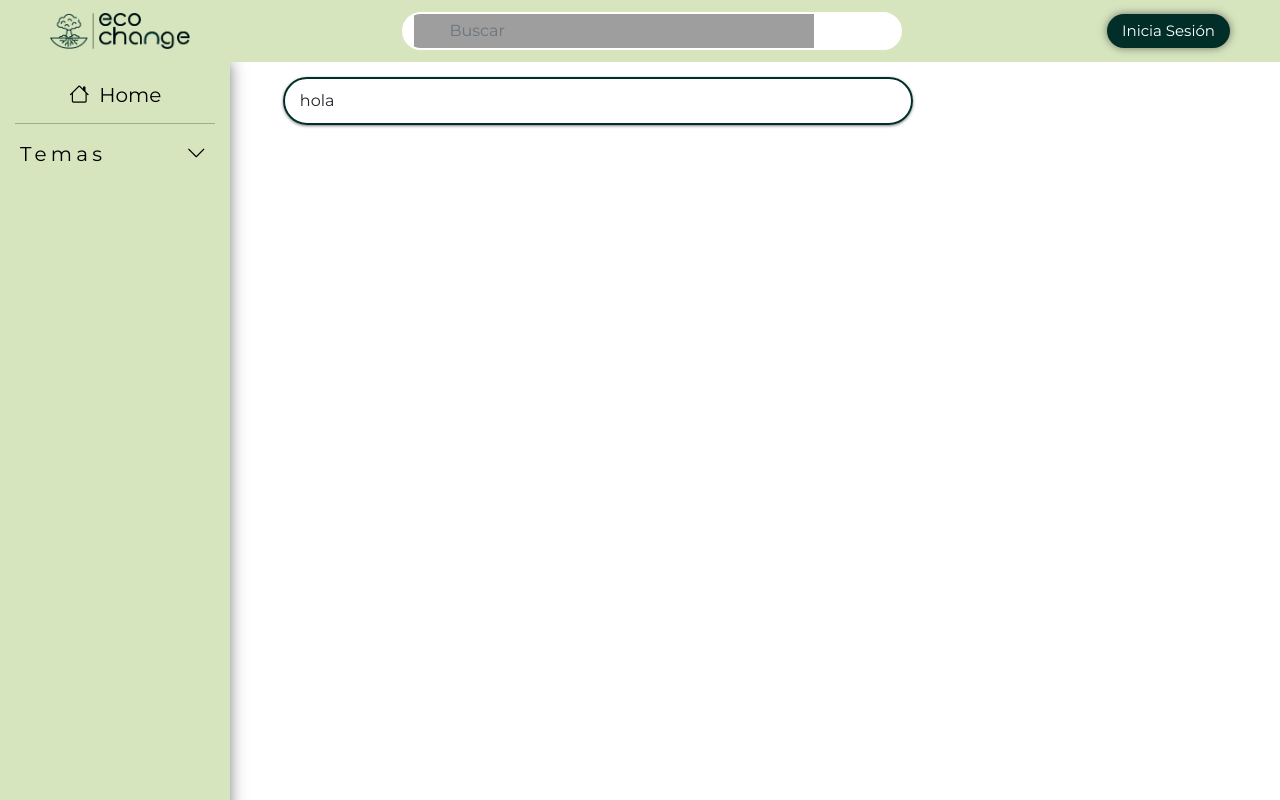
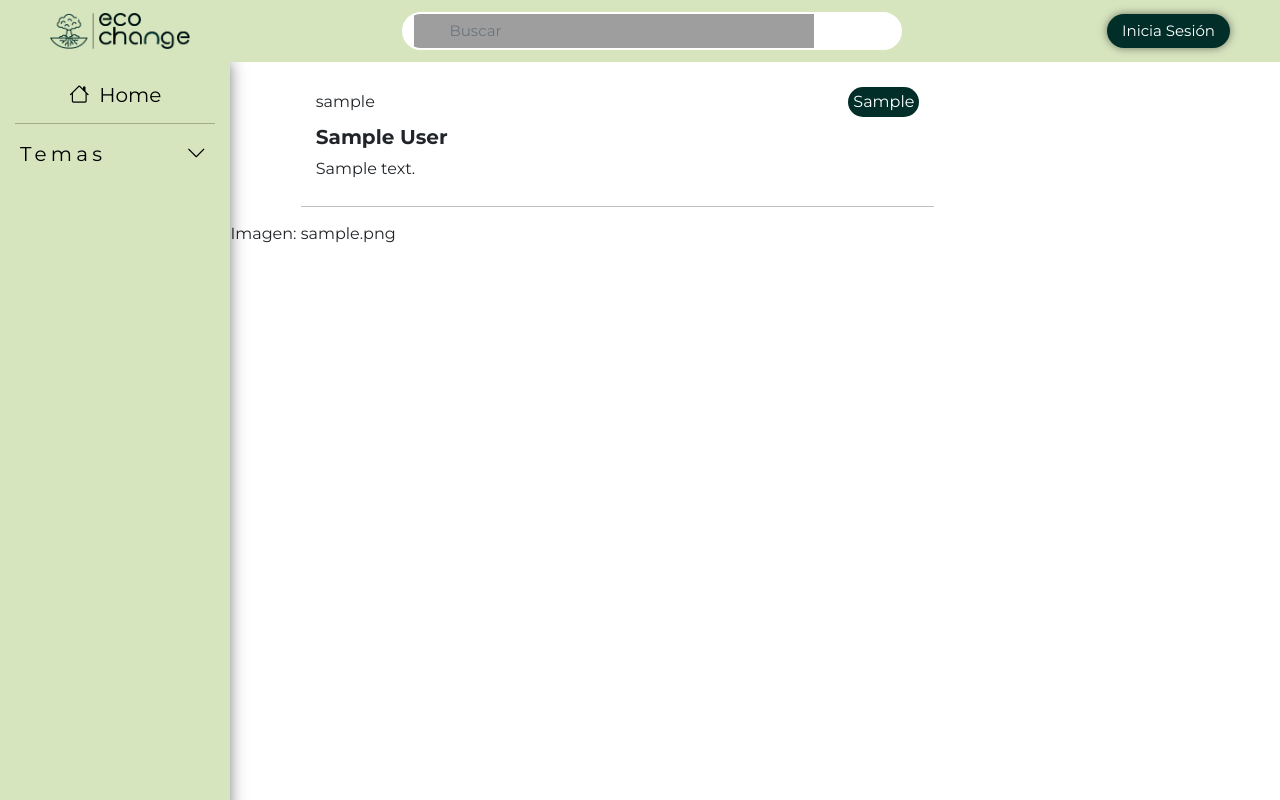
Before and after one commit to LeonardoGuerrero19/EcoChange, a PHP site: page /EcoChange/panel.php in a window 1280 px wide. Run offline with PHP 8.4, Linux system fonts and the light colour scheme; tables that the repository leaves empty or names only in its code hold one stand-in row (values such as "Sample post"); grey boxes are pictures that could not be loaded.

Commit message:
vista de publicaciones en panel general

```diff
--- a/panel.php
+++ b/panel.php
@@ -18,6 +18,7 @@
     <!-- css -->
     <link rel="stylesheet" href="resources/css/panel.css">
     <link rel="stylesheet" href="resources/css/all.css">
+    <link rel="stylesheet" href="resources/css/forms.css">
     <!-- js -->
     <script src="resources/js/bootstrap.bundle.min.js"></script>
     <title>Panel General</title>
@@ -32,8 +33,39 @@
         <?php echo Sidebar(); ?>
 
         <div class="main-content">
-            <div class="content">
-                hola
+            <?php
+                $sql = "SELECT *, user.user_name AS user_name FROM post
+                INNER JOIN user ON post.user_id = user.user_id";
+
+                $res = mysqli_query($con, $sql);
+
+                if (mysqli_num_rows($res) > 0) {
+                    // Imprimir los datos de cada publicación
+                    while ($row = mysqli_fetch_assoc($res)) {
+                    ?>
+                        <div class="main-pubs">
+                            <div class="headForm">
+                                <?php echo $row["user_name"]; ?>
+                                <div id="theme-section"> <?php echo $row["post_tema"]; ?></div>
+                            </div>
+                            <div class="title">
+                                <b><?php echo $row["post_titulo"]; ?></b>
+                            </div>
+                            <div>
+                                <?php echo $row["post_contenido"]; ?>
+                            </div>
+                        </div>
+                        <hr id="hr-pubs">
+
+                    <?php
+                        echo "Imagen: " . $row["post_image"] . "<br>";
+                    }
+                } else {
+                    echo "No hay publicaciones.";
+                }
+            ?>
+                </div>
+
             </div>
         </div>
     </div>
--- a/resources/css/panel.css
+++ b/resources/css/panel.css
@@ -194,15 +194,46 @@ img {
 }
 
 
-/* publicaciones */
+/* mostrar publicaciones */
 .wrapper .main-content {
-    width: 100%;
+    width: 55%;
     margin-left: 18%;
 }
 
+.main-pubs {
+    margin: 15px 0 0 10%;
+    border-radius: 30px;
+    border: none;
+    padding: 10px 15px;
+}
+
+.main-pubs:hover {
+    background-color: var(--gray);
+}
+
+#theme-section {
+    background-color: var(--dark-green);
+    color: #fff;
+    border-radius: 50px;
+    padding: 3px 5px;
+}
+
+.title {
+    margin: 5px 0;
+    font-size: 20px;
+}
+
+#hr-pubs {
+    margin: 15px 0 15px 10%;
+}
+
+
+
+
+/* crear publicacion */
 .content {
-    width: 60%;
-    margin: 15px 0 0 5%;
+    width: auto;
+    margin: 15px 0 0 10%;
     border-radius: 30px;
     border: 2px solid var(--dark-green);
     padding: 10px 15px;
--- a/resources/js/script.js
+++ b/resources/js/script.js
@@ -53,3 +53,17 @@ function showTopics() {
         floatingForm.style.display = "none";
     }
 }
+
+function saveTopic(topicName) {
+    $.ajax({
+        type: 'POST',
+        url: 'create_post.php', // Ruta al script PHP que procesa y guarda los datos en la base de datos
+        data: { topicName: topicName },
+        success: function(response) {
+            console.log('Guardado exitosamente en la base de datos.');
+        },
+        error: function(xhr, status, error) {
+            console.error('Error al guardar en la base de datos:', error);
+        }
+    });
+}
```
Also changed, not shown: create_post.php (+15 -1 lines), profile-user.php (+10 -7 lines), prueba.html (+4 -87 lines), resources/css/forms.css (+30 -3 lines).
